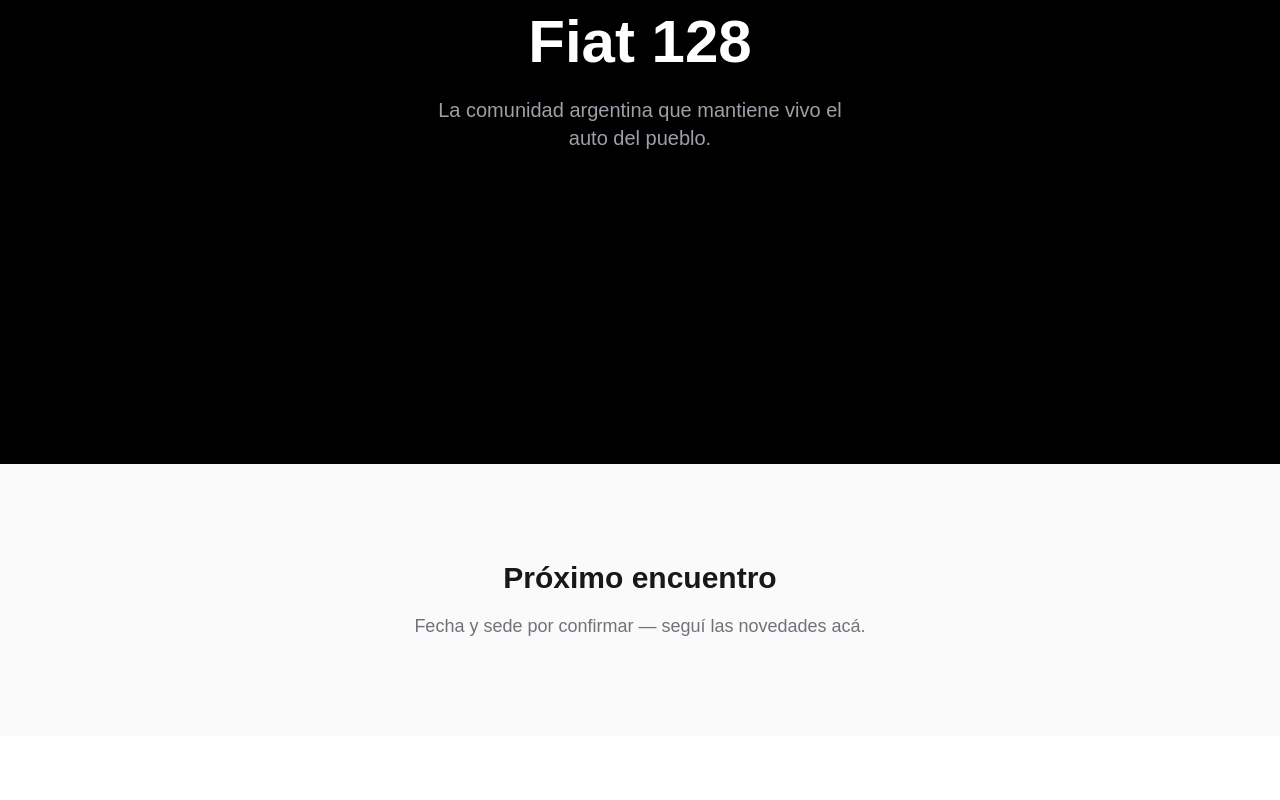
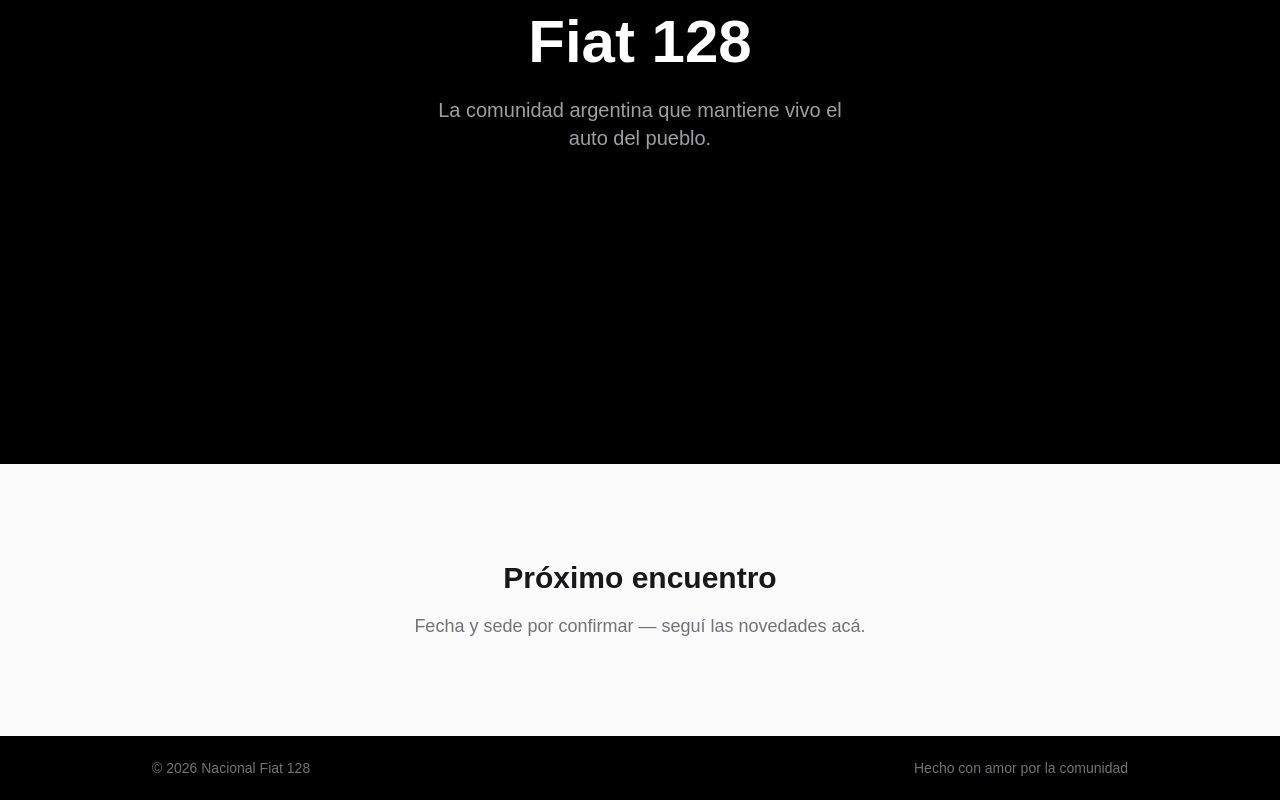
Before and after one commit to GenaroDamico/nacional-fiat-128, a Next.js app: page / in a window 1280 px wide. Shown: the part 400-1200 px from the top of the page. Before the commit the page ends 1136 px from the top, so only its background shows below. Built offline with nearby package versions, Linux system fonts and the light colour scheme.

Commit message:
feat: add footer component and integrate into layout

```diff
--- a/app/layout.tsx
+++ b/app/layout.tsx
@@ -2,6 +2,7 @@
 import { Geist, Geist_Mono } from "next/font/google";
 import "./globals.css";
 import Navbar from "@/components/navbar";
+import Footer from "@/components/footer";
 
 const geistSans = Geist({
   variable: "--font-geist-sans",
@@ -29,9 +30,10 @@
       className={`${geistSans.variable} ${geistMono.variable} h-full antialiased`}
     >
       <body className="min-h-full flex flex-col">
-  <Navbar />
-  {children}
-</body>
+        <Navbar />
+        {children}
+        <Footer />
+      </body>
     </html>
   );
 }
--- /dev/null
+++ b/components/footer.tsx
@@ -0,0 +1,10 @@
+export default function Footer() {
+  return (
+    <footer className="bg-black text-zinc-500 text-sm">
+      <div className="max-w-5xl mx-auto px-6 h-16 flex items-center justify-between">
+        <p>© 2026 Nacional Fiat 128</p>
+        <p>Hecho con amor por la comunidad</p>
+      </div>
+    </footer>
+  );
+}
```
